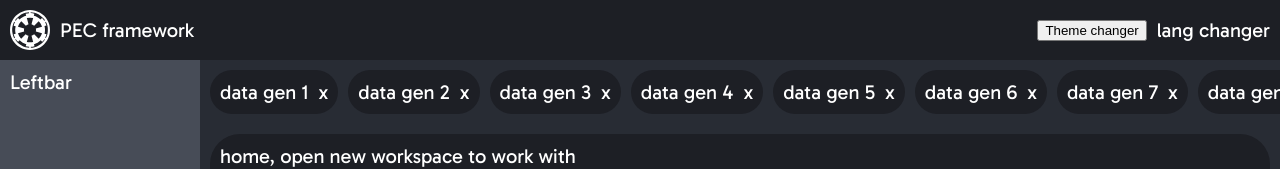
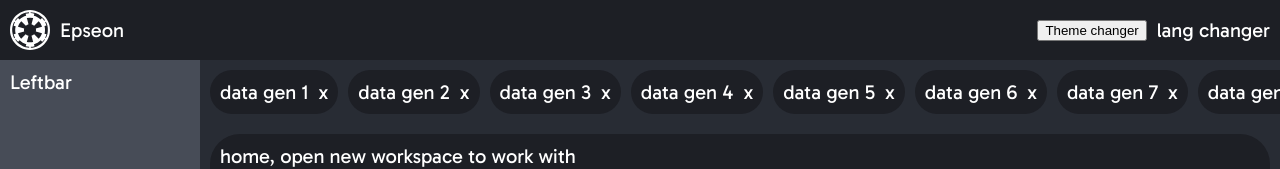
Before and after one commit to UniversityOfGdanskTeamPython/epseon_gui, a React (Create React App) app in the folder frontend/: page / in a window 1280 px wide. Shown: the top 169 px of the page. Built offline with nearby package versions, Linux system fonts and the light colour scheme.

Commit message:
Change project name form "PEC" to "Epseon"

```diff
--- a/frontend/package.json
+++ b/frontend/package.json
@@ -1,6 +1,6 @@
 {
   "description": "an web app application for finding potential energy curves",
-  "name": "pec-frontend",
+  "name": "epseon",
   "version": "0.1.0",
   "keywords": [
     "React",
--- a/frontend/src/components/topbar/Topbar.js
+++ b/frontend/src/components/topbar/Topbar.js
@@ -5,7 +5,7 @@ const Topbar = ({changeTheme}) => {
         <div className="topbar bgColor2">
             <div className="topbarContentWrapper">
                 <img src={logo} alt="logo" className="mediumIcon" />
-                <div>PEC framework</div>
+                <div>Epseon</div>
             </div>
             <div className="topbarContentWrapper">
                 <button
```
Also changed, not shown: 1 other file (tests, documents, lock files or other folders).
